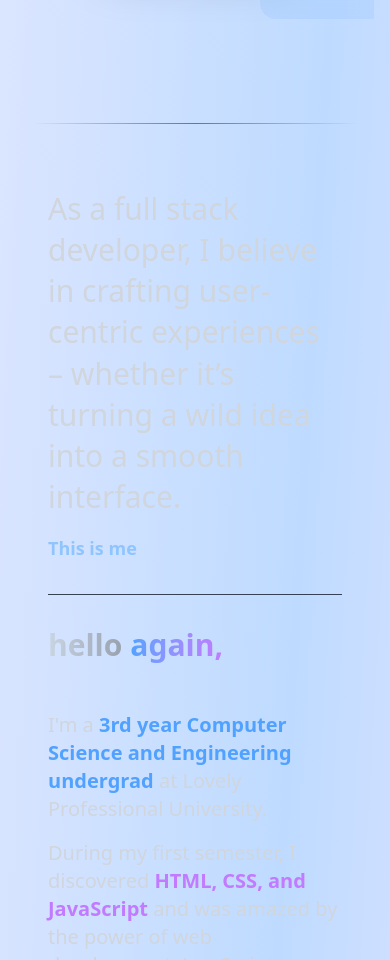
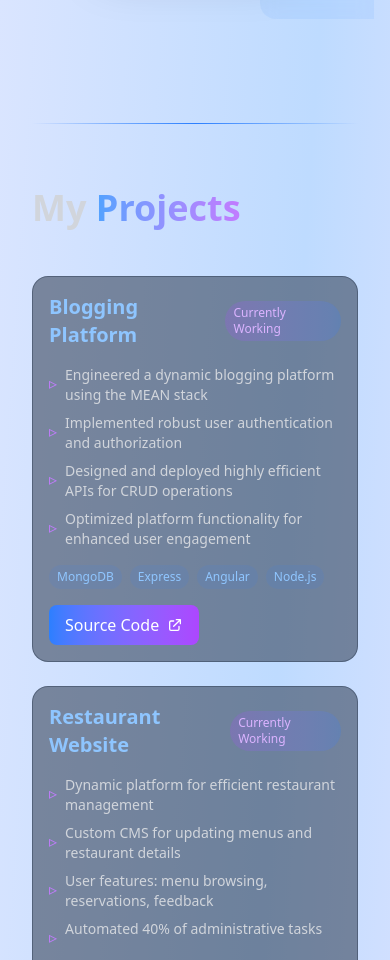
Before and after one commit to vedantlahane/portfolio, a React (Vite) app in the folder client/: page / in a window 390 px wide. Shown: the part 1040-2000 px from the top of the page. Built offline with nearby package versions, Linux system fonts and the light colour scheme.

Commit message:
Refactor layout and styling across components for improved responsiveness and visual appeal

```diff
--- a/client/src/App.jsx
+++ b/client/src/App.jsx
@@ -14,8 +14,8 @@ function App() {
     <div className="min-h-screen bg-gradient-to-br from-indigo-100 via-blue-200 to-purple-100 dark:from-gray-900 dark:via-gray-800 dark:to-gray-900 transition-all duration-500 relative overflow-hidden">
       <MouseSmokeEffect/>
       <Navbar />
-      <div className="mx-auto max-w-7xl px-4 sm:px-6 lg:px-8 py-8 pt-16"> {/* Content container */}
-      <WorkInProgress />
+      <div className="mx-auto max-w-7xl px-4 sm:px-6 lg:px-8 pt-20 pb-8"> {/* Adjusted padding-top for navbar */}
+        <WorkInProgress />
         <Routes>
           <Route path="/hero1" element={<Hero1 />} />
           <Route path="/hero" element={<Hero />} />
--- a/client/src/components/Home.jsx
+++ b/client/src/components/Home.jsx
@@ -1,99 +1,96 @@
-import HeroSection from './home/HeroSection';
-import AboutSection from './home/AboutSection';
-import SkillsSection from './home/SkillsSection';
-import ProjectsSection from './home/ProjectSection';
+import HeroSection from "./home/HeroSection";
+import AboutSection from "./home/AboutSection";
+import SkillsSection from "./home/SkillsSection";
+import ProjectsSection from "./home/ProjectSection";
 
 // Move this to a separate data.js file if preferred
 const skillsData = [
   {
-    title: 'React',
-    category: 'Frontend Development',
+    title: "React",
+    category: "Frontend Development",
     animationUrl:
-      'https://lottie.host/embed/31cc650e-0bf1-4897-a14c-6c87c8601d63/e0tqG9uqvL.lottie',
-    isLottie: true
+      "https://lottie.host/embed/31cc650e-0bf1-4897-a14c-6c87c8601d63/e0tqG9uqvL.lottie",
+    isLottie: true,
   },
   {
-    title: 'Node.js',
-    category: 'Backend Development',
-    imageUrl: "/node-js.svg"
-  },
-   {
-    title: 'Tailwind CSS',
-    category: 'Styling',
-    imageUrl: 'https://img.icons8.com/color/480/tailwindcss.png'
+    title: "Node.js",
+    category: "Backend Development",
+    imageUrl: "/node-js.svg",
   },
   {
-    title: 'PHP',
-    category: 'Backend Development',
-    imageUrl: 'https://img.icons8.com/ios-filled/100/php.png'
+    title: "Tailwind CSS",
+    category: "Styling",
+    imageUrl: "https://img.icons8.com/color/480/tailwindcss.png",
   },
   {
-    title: 'Angular',
-    category: 'Frontend Development',
-    animationUrl:
-      'https://lottie.host/embed/9e110ead-fe06-47cf-9c2c-69708646ebf1/i14Qdy8mWl.lottie',
-    isLottie: true
+    title: "PHP",
+    category: "Backend Development",
+    imageUrl: "https://img.icons8.com/ios-filled/100/php.png",
   },
   {
-    title: 'Express.js',
-    category: 'Backend Development',
-    imageUrl: 'https://img.icons8.com/fluency/240/express-js.png'
+    title: "Angular",
+    category: "Frontend Development",
+    animationUrl:
+      "https://lottie.host/embed/9e110ead-fe06-47cf-9c2c-69708646ebf1/i14Qdy8mWl.lottie",
+    isLottie: true,
   },
   {
-    title: 'MongoDB',
-    category: 'Database',
-    animationUrl:
-      'https://lottie.host/embed/65dbcd35-959d-4d11-b7b7-65d18f5540a7/lm0xRqXEZG.lottie',
-    isLottie: true
+    title: "Express.js",
+    category: "Backend Development",
+    imageUrl: "https://img.icons8.com/fluency/240/express-js.png",
   },
   {
-    title: 'Bootstrap',
-    category: 'Styling',
-    imageUrl:"/bootsrap.svg"
+    title: "MongoDB",
+    category: "Database",
+    animationUrl:
+      "https://lottie.host/embed/65dbcd35-959d-4d11-b7b7-65d18f5540a7/lm0xRqXEZG.lottie",
+    isLottie: true,
   },
   {
-    title: 'HTML5',
-    category: 'Markup Language',
-    animationUrl:
-      'https://lottie.host/embed/0a5c1d7d-5780-447f-a07d-a7326ae9a697/QSjJ7m58yV.lottie',
-    isLottie: true
+    title: "Bootstrap",
+    category: "Styling",
+    imageUrl: "/bootsrap.svg",
   },
   {
-    title: 'CSS',
-    category: 'Styling',
+    title: "HTML5",
+    category: "Markup Language",
     animationUrl:
-      'https://lottie.host/embed/9672f1dd-fb70-4e1c-b81a-617d308b6d5d/sctkkVcDwp.lottie',
-    isLottie: true
+      "https://lottie.host/embed/0a5c1d7d-5780-447f-a07d-a7326ae9a697/QSjJ7m58yV.lottie",
+    isLottie: true,
   },
   {
-    title: 'Python',
-    category: 'Backend & Data Science',
-    imageUrl: 'https://img.icons8.com/color/480/python.png'
+    title: "CSS",
+    category: "Styling",
+    animationUrl:
+      "https://lottie.host/embed/9672f1dd-fb70-4e1c-b81a-617d308b6d5d/sctkkVcDwp.lottie",
+    isLottie: true,
   },
   {
-    title: 'Java',
-    category: 'Backend Development',
-    imageUrl: 'https://img.icons8.com/color/480/java-coffee-cup-logo.png'
+    title: "Python",
+    category: "Backend & Data Science",
+    imageUrl: "https://img.icons8.com/color/480/python.png",
   },
   {
-    title: 'C/C++',
-    category: 'Systems Programming',
-    imageUrl: 'https://img.icons8.com/color/480/c-plus-plus-logo.png'
-  }
+    title: "Java",
+    category: "Backend Development",
+    imageUrl: "https://img.icons8.com/color/480/java-coffee-cup-logo.png",
+  },
+  {
+    title: "C/C++",
+    category: "Systems Programming",
+    imageUrl: "https://img.icons8.com/color/480/c-plus-plus-logo.png",
+  },
 ];
-
 const Home = () => {
   return (
-    <div className="min-h-screen m-4 mx-auto">
-
-
+    <div className="min-h-screen">
       <HeroSection />
+      <ProjectsSection />
       <AboutSection />
-      <ProjectsSection />
-
       <SkillsSection skills={skillsData} />
     </div>
   );
 };
 
+
 export default Home;
--- a/client/src/components/Navbar.jsx
+++ b/client/src/components/Navbar.jsx
@@ -1,5 +1,6 @@
 'use client'//this is a client component, which means it will be rendered on the client side
-import React, { useState } from 'react';
+import React, { useState, useEffect } from 'react';
+
 import { Link } from 'react-router-dom';
 import { Bars3Icon, XMarkIcon, ChevronDownIcon } from '@heroicons/react/24/outline';
 
--- a/client/src/components/home/AboutSection.jsx
+++ b/client/src/components/home/AboutSection.jsx
@@ -10,26 +10,23 @@ const AboutSection = () => {
   }, []);
 
   return (
-    <section className="py-16 px-4 sm:px-6 lg:px-8 bg-transparent">
-      <div className=" mx-auto px-4 sm:px-8">
-        {/* Header */}
-        <motion.div
-          className="mb-8"
-          initial={{ opacity: 0, y: 30 }}
+    <section id="about" className="py-16 md:py-24 bg-transparent">
+      <div className="container mx-auto px-4 sm:px-6 lg:px-8">
+        <motion.h2
+          className="text-4xl sm:text-5xl md:text-6xl font-bold mb-12 md:mb-16"
+          initial={{ opacity: 0, y: 20 }}
           whileInView={{ opacity: 1, y: 0 }}
           viewport={{ once: true }}
-          transition={{ duration: 0.7 }}
+          transition={{ duration: 0.5 }}
         >
-          <p className=" text-3xl sm:text-4xl md:text-5xl text-gray-300 leading-snug mb-2">
-            As a full stack developer, I believe in crafting user-centric experiences – whether it’s turning a wild idea into a smooth interface.
-          </p>
-          <h5 className="text-lg sm:text-xl text-blue-300 font-semibold mt-4">This is me</h5>
-        </motion.div>
-
-        <hr className="border-t border-gray-700 my-8" />
+          <span className="text-gray-300">About </span>
+          <span className="bg-gradient-to-r from-blue-400 to-purple-400 bg-clip-text text-transparent">
+            Me
+          </span>
+        </motion.h2>
 
         {/* Main Content */}
-        <div className="flex flex-col md:flex-row md:items-start md:gap-12 gap-8">
+        <div className="flex flex-col md:flex-row md:items-start gap-8 md:gap-12">
           {/* Greeting */}
           <motion.div
             initial={{ opacity: 0, x: -40 }}
@@ -50,7 +47,7 @@ const AboutSection = () => {
             whileInView={{ opacity: 1, x: 0 }}
             viewport={{ once: true }}
             transition={{ duration: 0.7, delay: 0.3 }}
-            className="space-y-4 text-xl sm:text-lg text-gray-300"
+            className="space-y-4 text-base sm:text-lg text-gray-300"
           >
             <p>
               I'm a <span className="text-blue-400 font-semibold">3rd year Computer Science and Engineering undergrad</span> at Lovely Professional University.
@@ -67,7 +64,7 @@ const AboutSection = () => {
           </motion.div>
         </div>
 
-        <hr className="border-t border-gray-700 my-8" />
+        <hr className="border-t border-gray-700 my-12" />
 
         {/* Call to Action */}
         <motion.div
@@ -77,14 +74,22 @@ const AboutSection = () => {
           viewport={{ once: true }}
           transition={{ duration: 0.8, delay: 0.4 }}
         >
-          <p className="text-xl sm:text-2xl text-gray-200 ">
+          <p className="text-xl sm:text-2xl text-gray-200 text-center">
             Looking for <span className="text-blue-400">internships</span> and <span className="text-purple-400">job opportunities</span> to learn and gain real-world experience.
           </p>
         </motion.div>
       </div>
-      <GradientSeparator data-aos="fade-up" />
+      <motion.div
+        initial={{ opacity: 0 }}
+        whileInView={{ opacity: 1 }}
+        viewport={{ once: true }}
+        className="mt-16 md:mt-24"
+      >
+        <GradientSeparator data-aos="fade-up" />
+      </motion.div>
     </section>
   );
 };
 
+
 export default AboutSection;
--- a/client/src/components/home/ProjectSection.jsx
+++ b/client/src/components/home/ProjectSection.jsx
@@ -3,10 +3,9 @@ import { motion } from 'framer-motion';
 import GradientSeparator from "./GradientSeparator";
 
 
-
 const ProjectCard = ({ project, index }) => (
   <motion.div
-    className="group bg-slate-800/50 rounded-2xl p-6 border border-slate-700/50 hover:border-purple-400/30 transition-all flex flex-col"
+    className="group bg-slate-800/50 rounded-2xl p-4 sm:p-6 border border-slate-700/50 hover:border-purple-400/30 transition-all flex flex-col h-full"
     initial={{ opacity: 0, y: 40 }}
     whileInView={{ opacity: 1, y: 0 }}
     viewport={{ once: true, margin: "0px 0px -100px 0px" }}
@@ -14,28 +13,28 @@ const ProjectCard = ({ project, index }) => (
     whileHover={{ scale: 1.02, boxShadow: "0px 10px 30px -10px rgba(112, 26, 117, 0.3)" }}
   >
     <div className="flex items-center justify-between mb-4">
-      <h3 className="text-2xl font-bold text-blue-300 group-hover:text-blue-200 transition-colors">
+      <h3 className="text-xl sm:text-2xl font-bold text-blue-300 group-hover:text-blue-200 transition-colors">
         {project.title}
       </h3>
-      <span className="px-3 py-1 text-sm bg-gradient-to-r from-purple-500/20 to-blue-500/20 text-purple-300 rounded-full">
+      <span className="px-2 sm:px-3 py-1 text-xs sm:text-sm bg-gradient-to-r from-purple-500/20 to-blue-500/20 text-purple-300 rounded-full">
         {project.status}
       </span>
     </div>
 
-    <ul className="space-y-3 mb-6 flex-1">
+    <ul className="space-y-2 sm:space-y-3 mb-4 sm:mb-6 flex-1">
       {project.description.map((point, i) => (
         <li key={i} className="flex items-start space-x-2">
           <span className="text-purple-400 mt-1.5">▹</span>
-          <span className="text-gray-300 group-hover:text-gray-200 transition-colors">{point}</span>
+          <span className="text-sm sm:text-base text-gray-300 group-hover:text-gray-200 transition-colors">{point}</span>
         </li>
       ))}
     </ul>
 
-    <div className="flex flex-wrap gap-2 mb-6">
+    <div className="flex flex-wrap gap-2 mb-4 sm:mb-6">
       {project.tech.map((tech, i) => (
         <motion.span
           key={i}
-          className="px-3 py-1 text-sm bg-blue-500/10 text-blue-300 rounded-full"
+          className="px-2 sm:px-3 py-1 text-xs sm:text-sm bg-blue-500/10 text-blue-300 rounded-full"
           whileHover={{ scale: 1.05 }}
         >
           {tech}
@@ -45,7 +44,7 @@ const ProjectCard = ({ project, index }) => (
 
     <motion.a
       href={project.link}
-      className="inline-flex items-center px-6 py-2.5 bg-gradient-to-r from-blue-500 to-purple-500 text-white rounded-lg hover:shadow-xl transition-all w-fit"
+      className="inline-flex items-center px-4 sm:px-6 py-2 sm:py-2.5 bg-gradient-to-r from-blue-500 to-purple-500 text-white rounded-lg hover:shadow-xl transition-all w-fit mt-auto"
       whileHover={{ scale: 1.05 }}
       whileTap={{ scale: 0.95 }}
     >
@@ -109,10 +108,10 @@ const ProjectsSection = () => {
   ];
 
   return (
-    <section className="relative py-20">
+    <section id="projects" className="relative py-16 md:py-24">
       <div className="container mx-auto px-4 sm:px-6 lg:px-8">
         <motion.h2
-          className="text-5xl md:text-6xl font-bold mb-20"
+          className="text-4xl sm:text-5xl md:text-6xl font-bold mb-12 md:mb-16"
           initial={{ opacity: 0, y: 20 }}
           whileInView={{ opacity: 1, y: 0 }}
           viewport={{ once: true }}
@@ -124,7 +123,7 @@ const ProjectsSection = () => {
           </span>
         </motion.h2>
 
-        <div className="grid grid-cols-1 lg:grid-cols-3 gap-8">
+        <div className="grid grid-cols-1 md:grid-cols-2 lg:grid-cols-3 gap-6 md:gap-8">
           {projects.map((project, index) => (
             <ProjectCard key={index} project={project} index={index} />
           ))}
@@ -134,6 +133,7 @@ const ProjectsSection = () => {
         initial={{ opacity: 0 }}
         whileInView={{ opacity: 1 }}
         viewport={{ once: true }}
+        className="mt-16 md:mt-24"
       >
         <GradientSeparator />
       </motion.div>
@@ -141,4 +141,5 @@ const ProjectsSection = () => {
   );
 };
 
+
 export default ProjectsSection;
```
Also changed, not shown: client/src/components/Hero.jsx (+16 -27 lines). Lines whose indentation alone changed are shown as unchanged.
